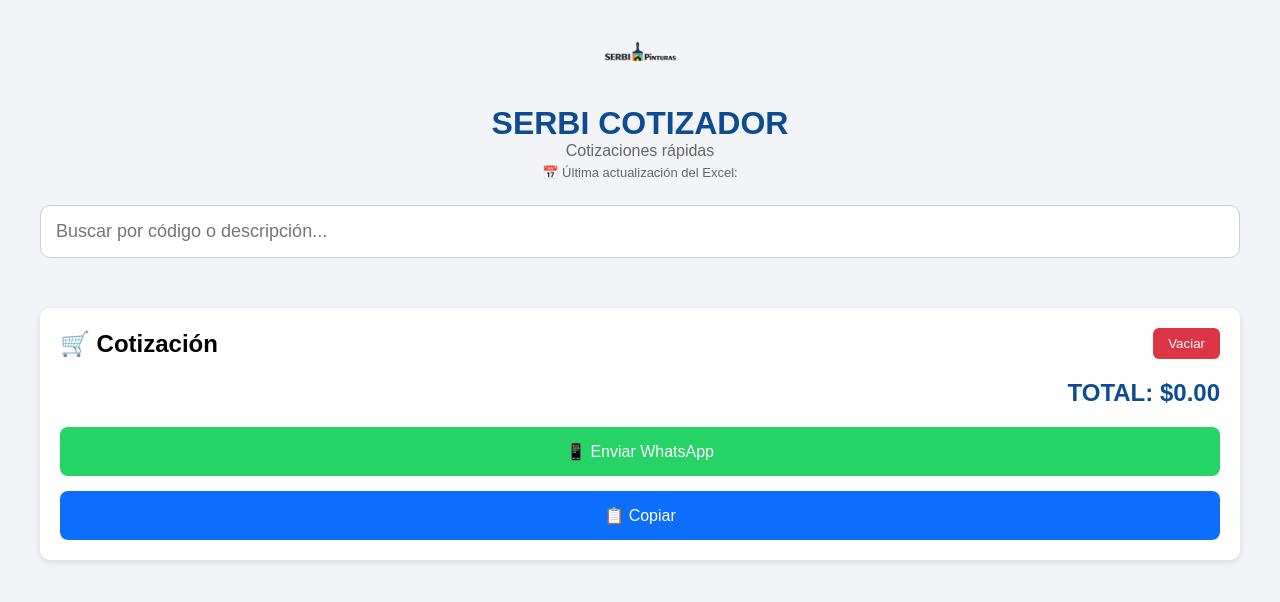
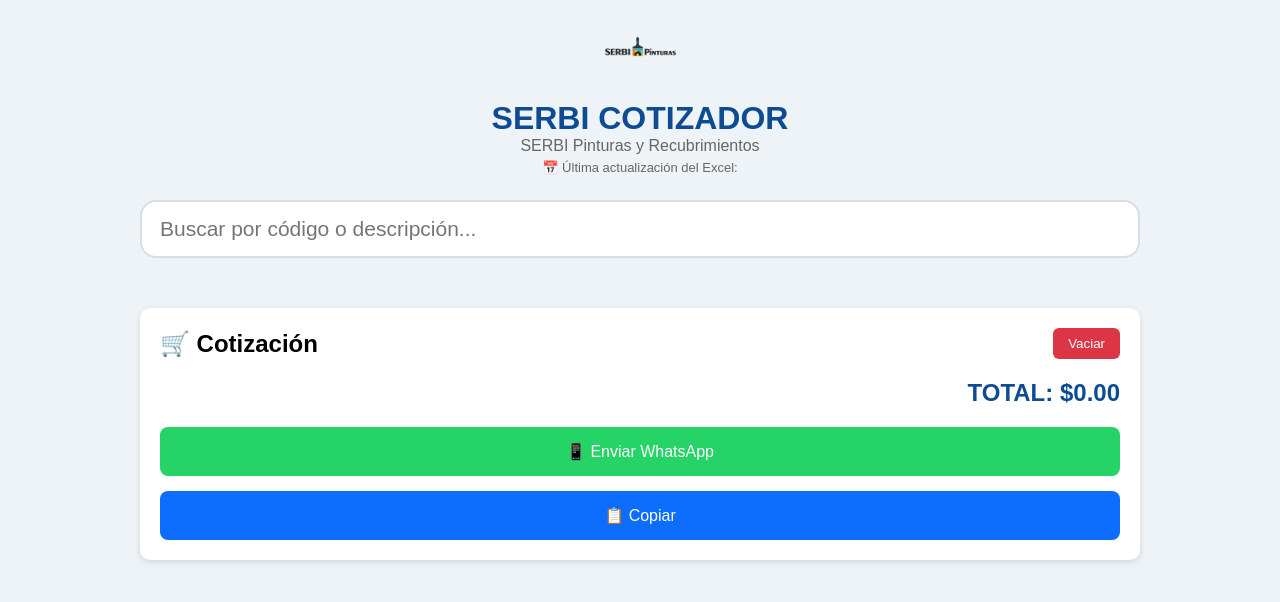
Before and after one commit to SergioSerbi/SERBI-Cotizador, a FastAPI app: page /v2 in a window 1280 px wide. Shown: the top 602 px of the page. Run offline with FastAPI, Linux system fonts and the light colour scheme; parts of the project's set-up code (start-up, migrations or seed data) failed here and were passed over.

Commit message:
v2.1 Nuevo diseño inicial del cotizador

```diff
--- a/static/css/style.css
+++ b/static/css/style.css
@@ -6,13 +6,13 @@
 }
 
 body{
-    background:#f2f4f7;
+    background:#eef3f8;
 }
 
 .contenedor{
     width:95%;
-    max-width:1200px;
-    margin:25px auto;
+    max-width:1000px;
+    margin:20px auto;
 }
 
 .encabezado{
@@ -39,12 +39,8 @@ body{
 }
 
 #buscar{
-    width:100%;
-    padding:15px;
-    font-size:18px;
-    border-radius:10px;
-    border:1px solid #ccc;
-}
+    width:100%;height:58px;padding:0 18px;font-size:21px;border-radius:16px;border:2px solid #d7dee7;outline:none;background:white;}
+#buscar:focus{border-color:#0d6efd;box-shadow:0 0 0 4px rgba(13,110,253,.15);}
 
 .resultados{
     display:flex;
@@ -54,8 +50,8 @@ body{
 
 .producto{
     background:white;
-    border-radius:12px;
-    padding:18px 20px;
+    border-radius:18px;
+    padding:18px;
     box-shadow:0 2px 8px rgba(0,0,0,.08);
 
     display:flex;
@@ -76,8 +72,8 @@ body{
 }
 
 .btnAgregar{
-    min-width:130px;
-    height:44px;
+    width:160px;
+    height:54px;
     border:none;
     border-radius:8px;
     background:#198754;
@@ -183,7 +179,7 @@ body{
     width:420px;
     max-width:95%;
     background:white;
-    border-radius:12px;
+    border-radius:18px;
     padding:25px;
 }
 
--- a/templates/cotizador_v2.html
+++ b/templates/cotizador_v2.html
@@ -7,7 +7,7 @@
 
     <meta name="viewport" content="width=device-width, initial-scale=1">
 
-    <title>SERBI Cotizador</title>
+    <title>Cotizador | SERBI Pinturas y Recubrimientos</title>
 
     <link rel="stylesheet" href="/static/css/style.css">
 
@@ -25,7 +25,7 @@
 
             <h1>SERBI COTIZADOR</h1>
 
-            <p>Cotizaciones rápidas</p>
+            <p>SERBI Pinturas y Recubrimientos</p>
 
             <p style="font-size:13px;color:#666;margin-top:5px;">
                 📅 Última actualización del Excel:
```
